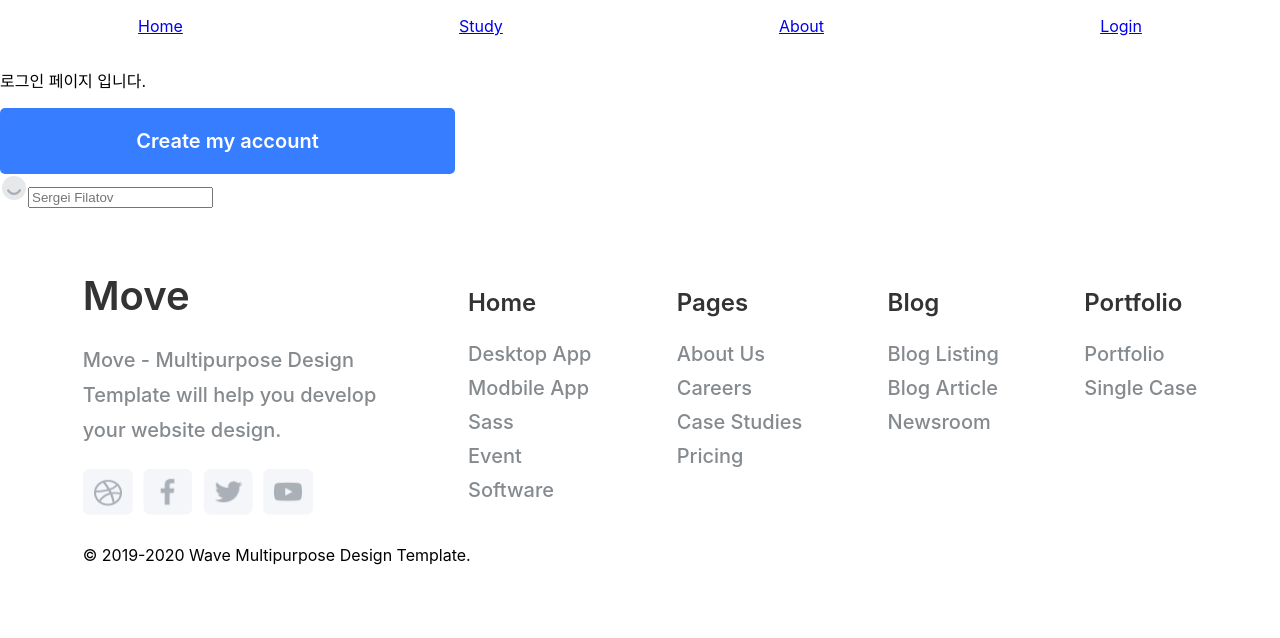
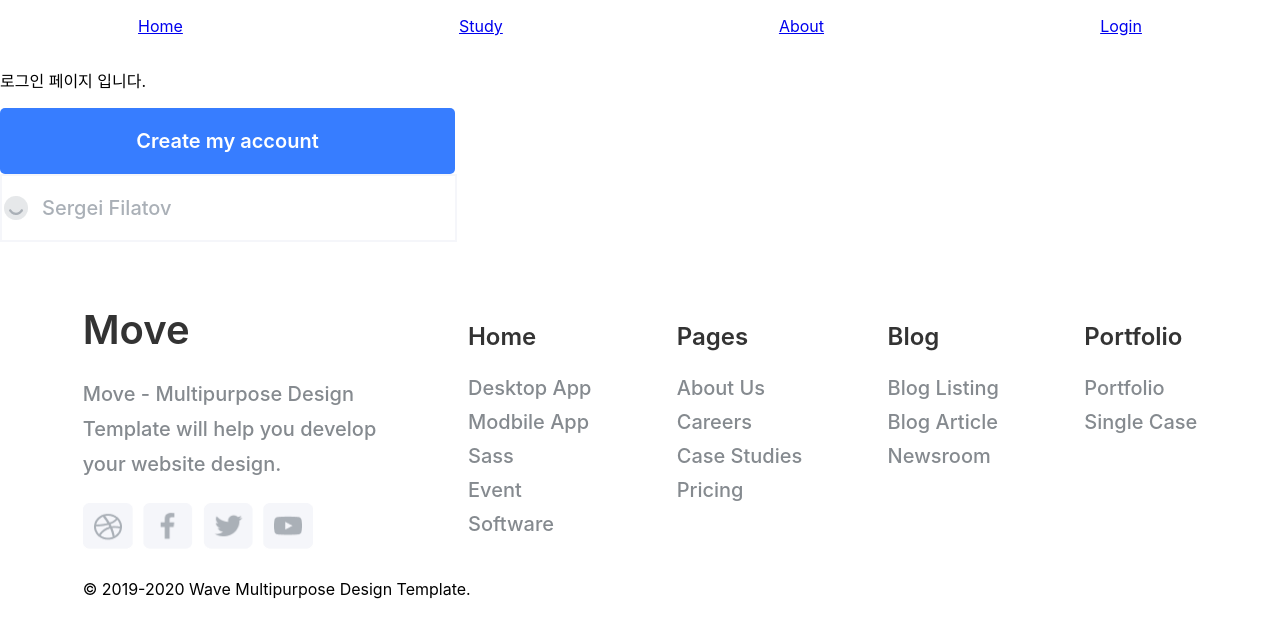
Before and after one commit to hin6150/FrontEnd-Study, a React (Create React App) app: page /login in a window 1280 px wide. Shown: the top 638 px of the page. Built offline with nearby package versions, Linux system fonts and the light colour scheme.

Commit message:
inputbox 수정(#1)

```diff
--- a/src/login/components/InputBox.js
+++ b/src/login/components/InputBox.js
@@ -1,11 +1,13 @@
 import React from 'react';
+import './inputbox.css';
 
 const InputBox = () => {
   return (
-    <div class="box">
-      <div className="rectangle">
-        <img className="image" src="img/smile.png" width="28px" height="28px" alt="" />
-        <input className="content" type="text" placeholder="Sergei Filatov"></input>
+    <div>
+      <div className="account-rectangle">
+        <img className="account-image" src="img/smile.png" width="28px" height="28px" alt="" />
+        <i class="fas fa-search"></i>
+        <input className="account-content" type="text" value="Sergei Filatov"></input>
       </div>
     </div>
   );
--- a/src/login/components/inputbox.css
+++ b/src/login/components/inputbox.css
@@ -1,17 +1,23 @@
-.rectangle{
+.account-rectangle{
     width: 453px;
     height: 64px;
+    display: flex;
+    align-items: center;
     flex-shrink: 0;
-    color:#F5F6FA;
+    border: 2px solid #F5F6FA;
 }
-.image{
-    flex-shrink: 0;
+.account-image{
+    width: 28px;
+    height: 28px;
 }
-.content{
+.account-content{
+    width:130px;
+    margin-left: 10px;
     color: #AAB0B7;
     font-size: 20px;
     font-family: Inter;
     font-style: normal;
     font-weight: 500;
     line-height: 24px;
+    border:none;
 }
```
